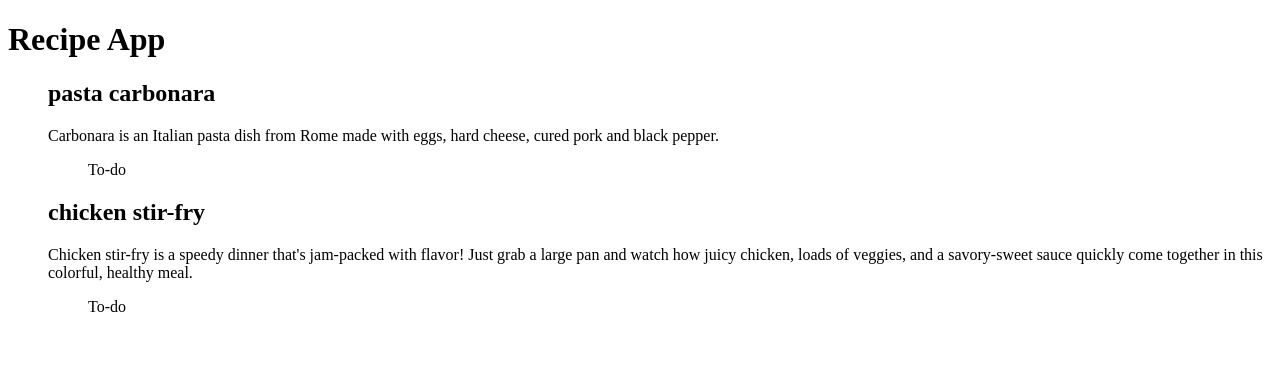
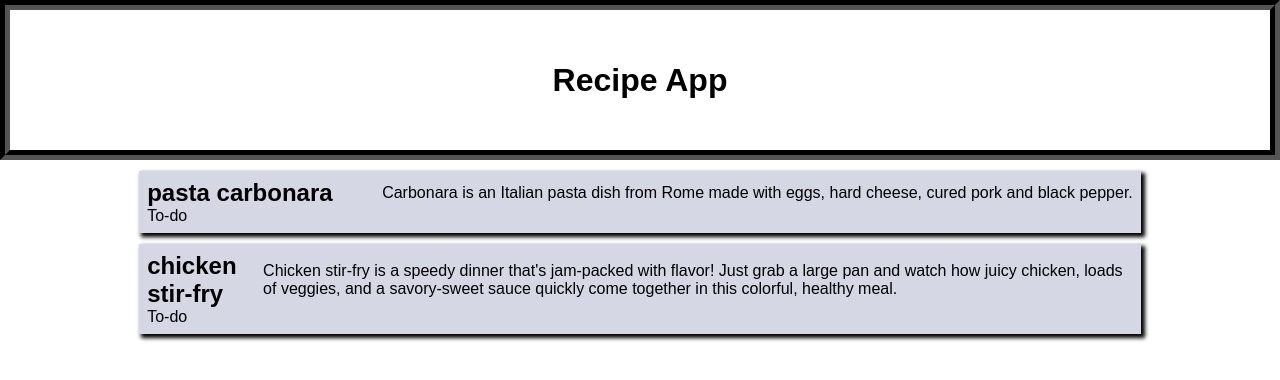
Before and after one commit to fsaiz97/recipe-react-app, a React (Vite) app: page / in a window 1280 px wide. Shown: the top 380 px of the page. Built offline with nearby package versions, Linux system fonts and the light colour scheme.

Commit message:
Add css to App Fix component containing div's having id instead of class

```diff
--- a/src/App.css
+++ b/src/App.css
@@ -0,0 +1,47 @@
+* {
+    margin: 0;
+    padding: 0;
+    box-sizing: border-box;
+}
+
+body {
+    color: black;
+    font-family: "Poppins", sans-serif;
+    min-height: 100vh;
+}
+
+header {
+    /* background-color: #5b5772; */
+    border: 10px groove black;
+    min-height: 20vh;
+    display: flex;
+    justify-content: center;
+    align-items: center;
+}
+
+.recipe-container {
+    display: flex;
+    justify-content: center;
+    align-items: center;
+}
+
+.recipe-list {
+    min-width: 30%;
+    width: 80%;
+    list-style: none;
+}
+
+.recipe {
+    margin: 0.7rem;
+    padding: 0.5rem;
+    background: rgb(213, 215, 228);
+    box-shadow: 3px 3px 4px 1px;
+    color: black;
+}
+
+.recipe-header {
+    display: flex;
+    justify-content: space-between;
+    align-items: center;
+    column-gap: 1rem;
+}
--- a/src/components/Recipe/index.jsx
+++ b/src/components/Recipe/index.jsx
@@ -2,9 +2,11 @@ import React from 'react';
 
 function Recipe({recipeData}) {
     return (
-        <div id='recipe'>
-            <h2 className='recipe-name'>{recipeData.name}</h2>
-            <p className='recipe-description'>{recipeData.description}</p>
+        <div className='recipe'>
+            <div className='recipe-header'>
+                <h2 className='recipe-name'>{recipeData.name}</h2>
+                <p className='recipe-description'>{recipeData.description}</p>
+            </div>
             <ul className='recipe-ingredients'>To-do</ul>
         </div>
     )
--- a/src/components/RecipeList/index.jsx
+++ b/src/components/RecipeList/index.jsx
@@ -3,7 +3,7 @@ import Recipe from '../Recipe'
 function RecipeList({recipes}) {
     // console.log(recipes)
     return (
-        <div id="recipe-container">
+        <div className="recipe-container">
             <ul className="recipe-list">
                 {recipes.map(recipeData => <Recipe recipeData={recipeData}/>)}
             </ul>
```
